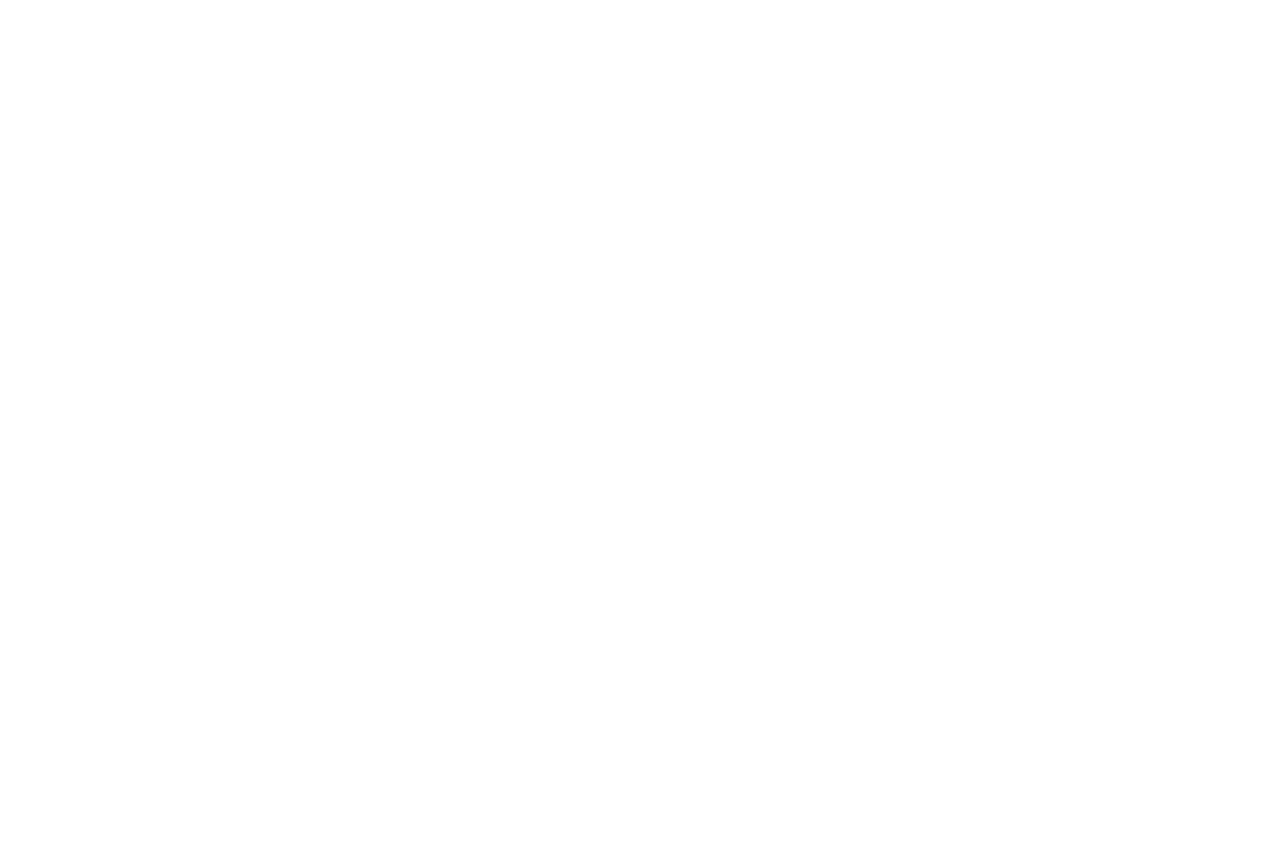
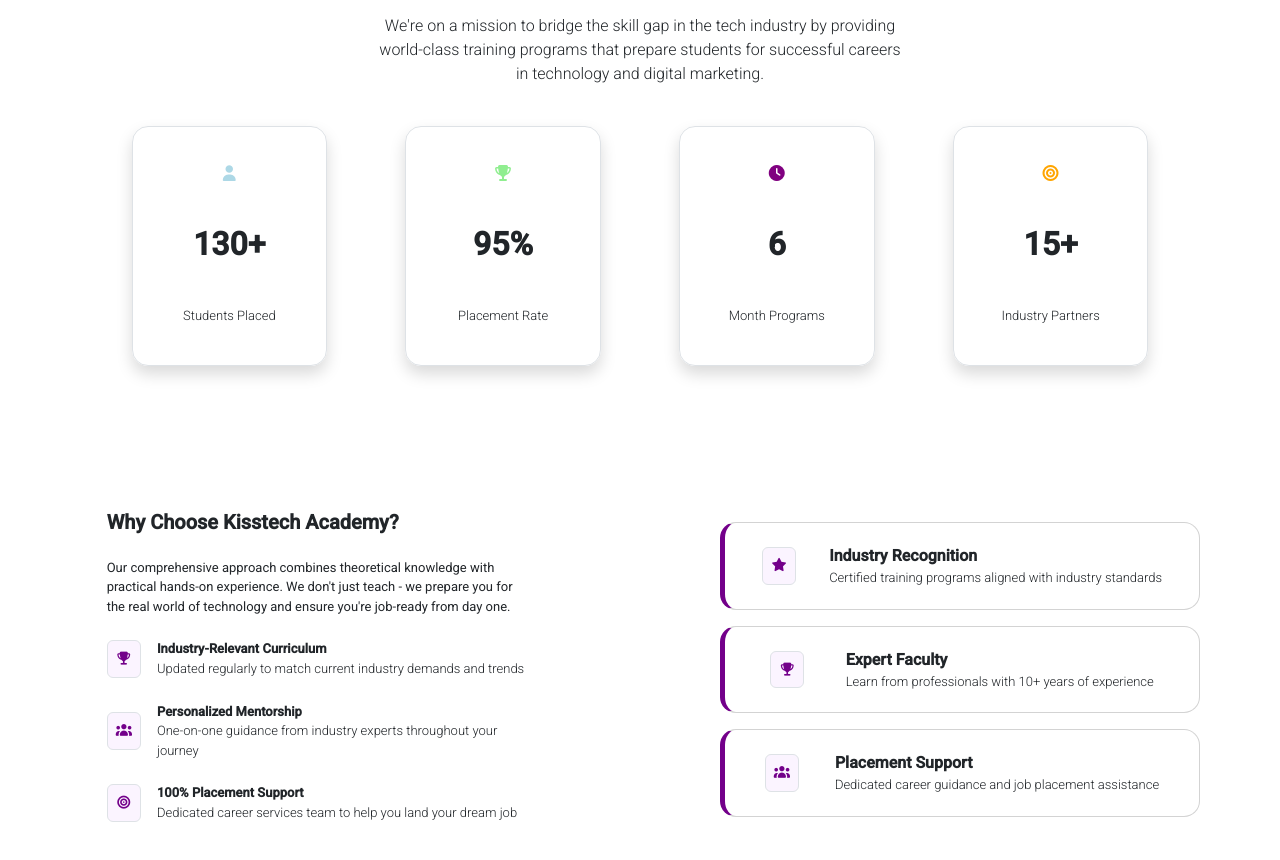
Before and after one commit to tjay1505/k-tech-angular, an Angular app: page / in a window 1280 px wide. Shown: the part 940-1800 px from the top of the page. Before the commit the page ends 1600 px from the top, so only its background shows below. Built offline with nearby package versions, Linux system fonts and the light colour scheme.

Commit message:
2 sec completed

```diff
--- /dev/null
+++ b/src/app/about/about.component.html
@@ -0,0 +1,22 @@
+<div class="vw-100 border=0 d-flex flex-column align-items-center gap-3 py-4" id="About">
+    <div class="col-12 d-flex  align-items-center justify-content-center ">
+        <button class="btn btn-bg-border font-color font-size">About Kisstech Academy</button>
+    </div>
+    <div class="col-12 d-flex gap-2 flex-column align-items-center justify-content-center ">
+        <h2 class="fw-bold fs-1 text-center">Transforming Careers Through <span class="font-color">Quality
+                Education</span></h2>
+        <p class="col-10 col-md-5 text-center fs-6 fw-light">We're on a mission to bridge the skill gap in the tech
+            industry by
+            providing
+            world-class
+            training programs that prepare students for successful careers in technology and digital marketing.</p>
+    </div>
+    <div class="d-flex flex-column flex-md-row col-11 mt-2 align-items-center justify-content-evenly ">
+        <div style="height: 30vh;" *ngFor="let item of aboutSecAry"
+            class="hoverCard border col-10 mb-4 mb-md-0 col-md-2  shadow d-flex flex-column align-items-center justify-content-evenly rounded-4">
+            <i [class]="item.icon" [ngStyle]="{ color: item.color }" aria-hidden="true"></i>
+            <span class="fs-2 fw-bold">{{item.count}}</span>
+            <span class="fw-light font-size">{{item.label}}</span>
+        </div>
+    </div>
+</div>
--- /dev/null
+++ b/src/app/about/about.component.scss
@@ -0,0 +1,4 @@
+.hoverCard:hover {
+    transition: 0.2s all;
+    transform: scale(105%);
+}
--- /dev/null
+++ b/src/app/about/about.component.ts
@@ -0,0 +1,17 @@
+import { Component } from '@angular/core';
+import { SharedModule } from '../modules/shared/shared.module';
+
+@Component({
+  selector: 'app-about',
+  imports: [SharedModule],
+  templateUrl: './about.component.html',
+  styleUrl: './about.component.scss'
+})
+export class AboutComponent {
+  aboutSecAry = [
+    { icon: 'fa fa-user', count: '130+', label: 'Students Placed', color: 'lightblue' },
+    { icon: 'fa fa-trophy', count: '95%', label: 'Placement Rate', color: 'lightgreen' },
+    { icon: 'fa fa-clock', count: '6', label: 'Month Programs', color: 'purple' },
+    { icon: 'fa fa-bullseye', count: '15+', label: 'Industry Partners', color: 'orange' }
+  ]
+}
--- /dev/null
+++ b/src/app/academy/academy.component.html
@@ -0,0 +1,72 @@
+<div class="vw-100 d-flex flex-column flex-md-row " style="height: 70vh;">
+    <div class="col-12 col-md-6  d-flex gap-3 flex-column align-items-center justify-content-center">
+        <h2 class="fw-bolder fs-5 col-10 col-md-8">Why Choose Kisstech Academy?</h2>
+        <p class="col-10 col-md-8 font-size">
+            Our comprehensive approach combines theoretical knowledge with practical hands-on experience. We don't just
+            teach - we prepare you for the real world of technology and ensure you're job-ready from day one.
+        </p>
+        <div class="col-10 col-md-8 gap-3 d-flex align-items-center font-size">
+            <span class="main-bg-light p-2 border rounded-2 my-2 ">
+                <i class="fa fa-trophy font-color" aria-hidden="true"></i>
+            </span>
+            <div>
+                <p class="fw-semibold">Industry-Relevant Curriculum</p>
+                <p class="fw-light ">Updated regularly to match current industry demands and trends</p>
+            </div>
+
+        </div>
+        <div class="col-10 col-md-8 d-flex gap-3 align-items-center font-size">
+            <span class="main-bg-light p-2 border rounded-2 my-2 ">
+                <i class="fa fa-users font-color" aria-hidden="true"></i>
+            </span>
+            <div>
+                <p class="fw-semibold ">Personalized Mentorship</p>
+                <p class="fw-light ">One-on-one guidance from industry experts throughout your journey</p>
+            </div>
+
+        </div>
+        <div class="col-10 col-md-8 gap-3 d-flex align-items-center font-size">
+            <span class="main-bg-light p-2 border rounded-2 my-2 ">
+                <i class="fa fa-bullseye font-color" aria-hidden="true"></i>
+            </span>
+            <div>
+                <p class="fw-semibold">100% Placement Support</p>
+                <p class="fw-light ">Dedicated career services team to help you land your dream job</p>
+            </div>
+
+        </div>
+    </div>
+    <div
+        class="col-12 col-md-6 font-size d-flex flex-column align-items-center justify-content-center gap-3 mt-3 mt-md-0 ">
+        <div
+            class="col-11 col-md-9 d-flex align-items-center justify-content-evenly p-1 py-3 rounded-4 rightBorder hoverCard ">
+            <span class="main-bg-light p-2 border rounded-2 my-2 ">
+                <i class="fa fa-star font-color" aria-hidden="true"></i>
+            </span>
+            <div>
+                <p class="fw-semibold fs-6">Industry Recognition</p>
+                <p class="fw-light ">Certified training programs aligned with industry standards</p>
+            </div>
+        </div>
+        <div
+            class="col-11 col-md-9 d-flex align-items-center justify-content-evenly p-1 py-3 rounded-4 rightBorder hoverCard">
+            <span class="main-bg-light p-2 border rounded-2 my-2 ">
+                <i class="fa fa-trophy font-color" aria-hidden="true"></i>
+            </span>
+            <div>
+                <p class="fw-semibold fs-6">Expert Faculty</p>
+                <p class="fw-light ">Learn from professionals with 10+ years of experience</p>
+            </div>
+        </div>
+        <div
+            class="col-11 col-md-9 d-flex align-items-center justify-content-evenly p-1 py-3 rounded-4 rightBorder hoverCard">
+            <span class="main-bg-light p-2 border rounded-2 my-2 ">
+                <i class="fa fa-users font-color" aria-hidden="true"></i>
+            </span>
+            <div>
+                <p class="fw-semibold fs-6">Placement Support</p>
+                <p class="fw-light ">Dedicated career guidance and job placement assistance</p>
+            </div>
+        </div>
+    </div>
+</div>
--- /dev/null
+++ b/src/app/academy/academy.component.scss
@@ -0,0 +1,13 @@
+p {
+    margin-bottom: 0;
+}
+
+.rightBorder {
+    border: 0.1px solid rgb(211, 211, 211);
+    border-left: 5px solid var(--main-color);
+}
+
+.hoverCard:hover {
+    transition: 0.2s all;
+    transform: scale(103%);
+}
--- a/src/app/header-nav/header-nav.component.ts
+++ b/src/app/header-nav/header-nav.component.ts
@@ -11,6 +11,9 @@
   navItems = ['Home', 'About', 'Courses', 'Categories', 'Testimonials', 'Events', 'Contact']
 
   scrollTo(item: any) {
-
+    let el = document.getElementById(item)
+    if (el) {
+      el.scrollIntoView({ behavior: 'smooth', block: 'start' })
+    }
   }
 }
--- a/src/app/home/home.component.html
+++ b/src/app/home/home.component.html
@@ -1,4 +1,6 @@
 <div class="container-fluid border-0 border-danger d-flex flex-column align-items-center h-auto overflow-x-hidden ">
     <app-header-nav></app-header-nav>
     <app-landing></app-landing>
+    <app-about></app-about>
+    <app-academy></app-academy>
 </div>
--- a/src/app/home/home.component.ts
+++ b/src/app/home/home.component.ts
@@ -2,13 +2,17 @@
 import { HeaderNavComponent } from "../header-nav/header-nav.component";
 import { SharedModule } from '../modules/shared/shared.module';
 import { LandingComponent } from "../landing/landing.component";
+import { AboutComponent } from "../about/about.component";
+import { AcademyComponent } from "../academy/academy.component";
 
 @Component({
   selector: 'app-home',
   imports: [
     HeaderNavComponent,
     SharedModule,
-    LandingComponent
+    LandingComponent,
+    AboutComponent,
+    AcademyComponent
   ],
   templateUrl: './home.component.html',
   styleUrl: './home.component.scss'
--- a/src/app/landing/landing.component.html
+++ b/src/app/landing/landing.component.html
@@ -1,7 +1,7 @@
 <div style="height: 0vh;"></div>
 
-<div
-  class=" h-auto vw-100 col-12 col-md-11 border-0 border-danger d-flex flex-column flex-md-row align-items-center justify-content-center mt-3 mt-md-0">
+<div id="Home"
+    class=" h-auto mb-3 vw-100 col-12 col-md-11 border-0 border-danger d-flex flex-column flex-md-row align-items-center justify-content-center mt-3 mt-md-0">
     <div class=" col-11 col-md-6 h-auto gap-3 d-flex flex-column align-items-start justify-content-evenly ps-0 ps-md-5">
         <div
             class="col-10 col-md-5 rounded-5   font-size py-2 d-flex align-items-center justify-content-center main-bg-light font-color">
@@ -71,4 +71,4 @@
     </div>
 </div>
 
-<div class="vh-100"></div>
+<!-- <div class="vh-100"></div> -->
--- a/src/styles.scss
+++ b/src/styles.scss
@@ -35,3 +35,12 @@
 .main-bg-dark {
     background: var(--main-color);
 }
+
+.btn-bg-border {
+    border: 1px solid var(--main-color);
+}
+
+.hoverCard:hover {
+    transition: 0.2s all;
+    transform: scale(105%);
+}
```
Also changed, not shown: src/app/academy/academy.component.ts (added, +11 -0 lines), 2 other files (tests, documents, lock files or other folders). Lines whose indentation alone changed are shown as unchanged.
